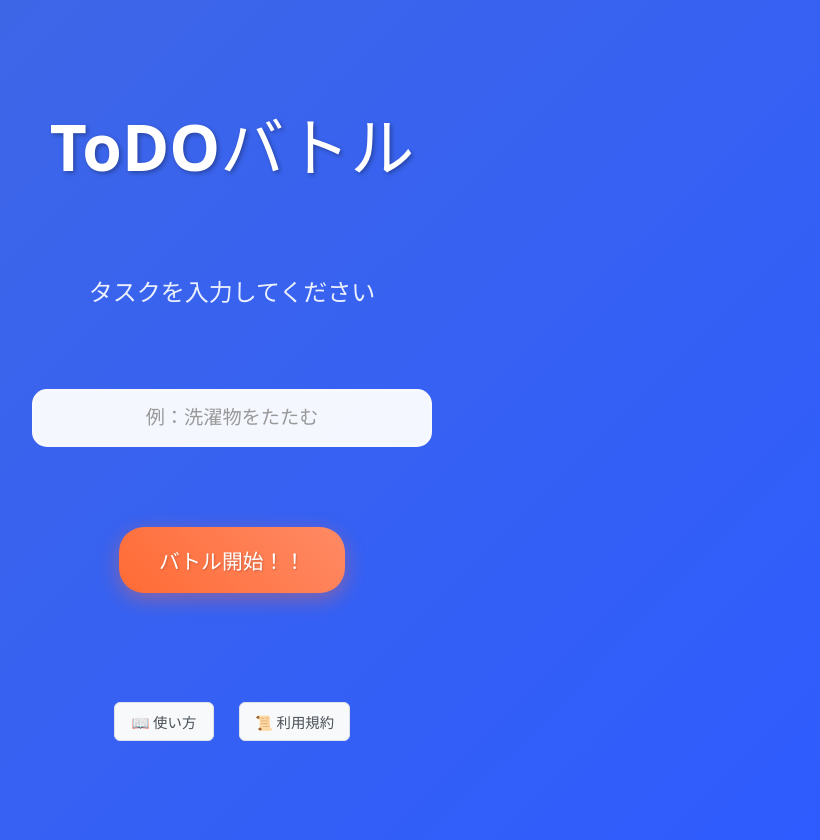
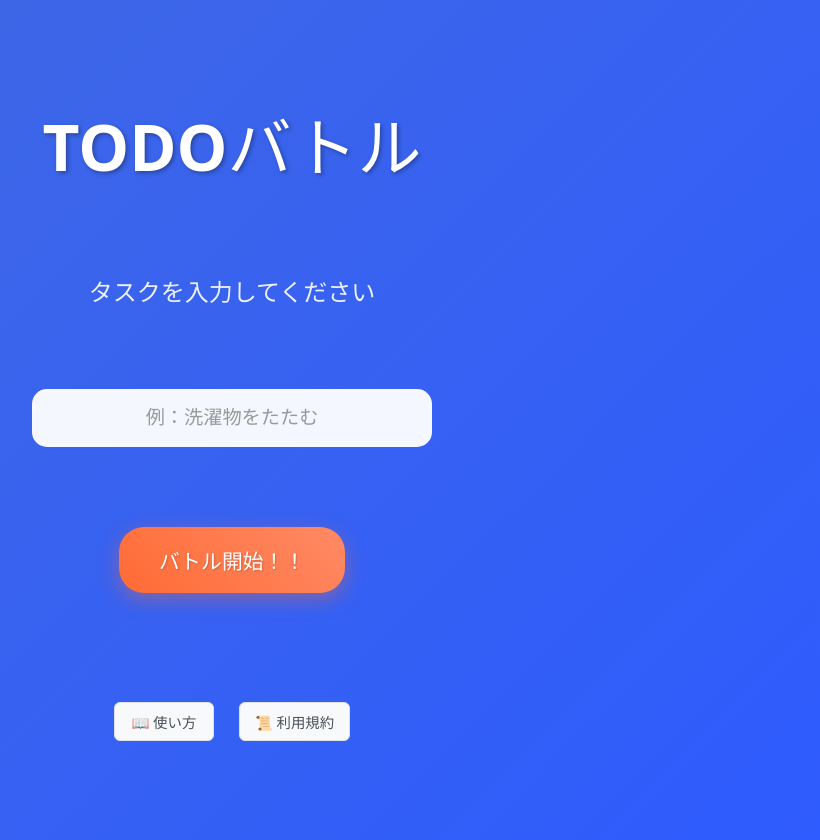
Before and after one commit to rikuto568/1cool-app, a React (Vite) app: page / in a window 1280 px wide. Shown: the top 840 px of the page, without its empty margins (428-1248 px from the left). Built offline with nearby package versions, Linux system fonts and the light colour scheme; no server answers.

Commit message:
タイトルの微調整

```diff
--- a/src/feature/taskInput/taskinput.jsx
+++ b/src/feature/taskInput/taskinput.jsx
@@ -17,7 +17,7 @@ function TaskInput({ task, setTask, startMatching, error }) {
 
   return (
     <div className="first-page">
-      <div className="title">ToDOバトル</div>
+      <div className="title">TODOバトル</div>
       <div className="head-text">
         <p>タスクを入力してください</p>
       </div>
```
